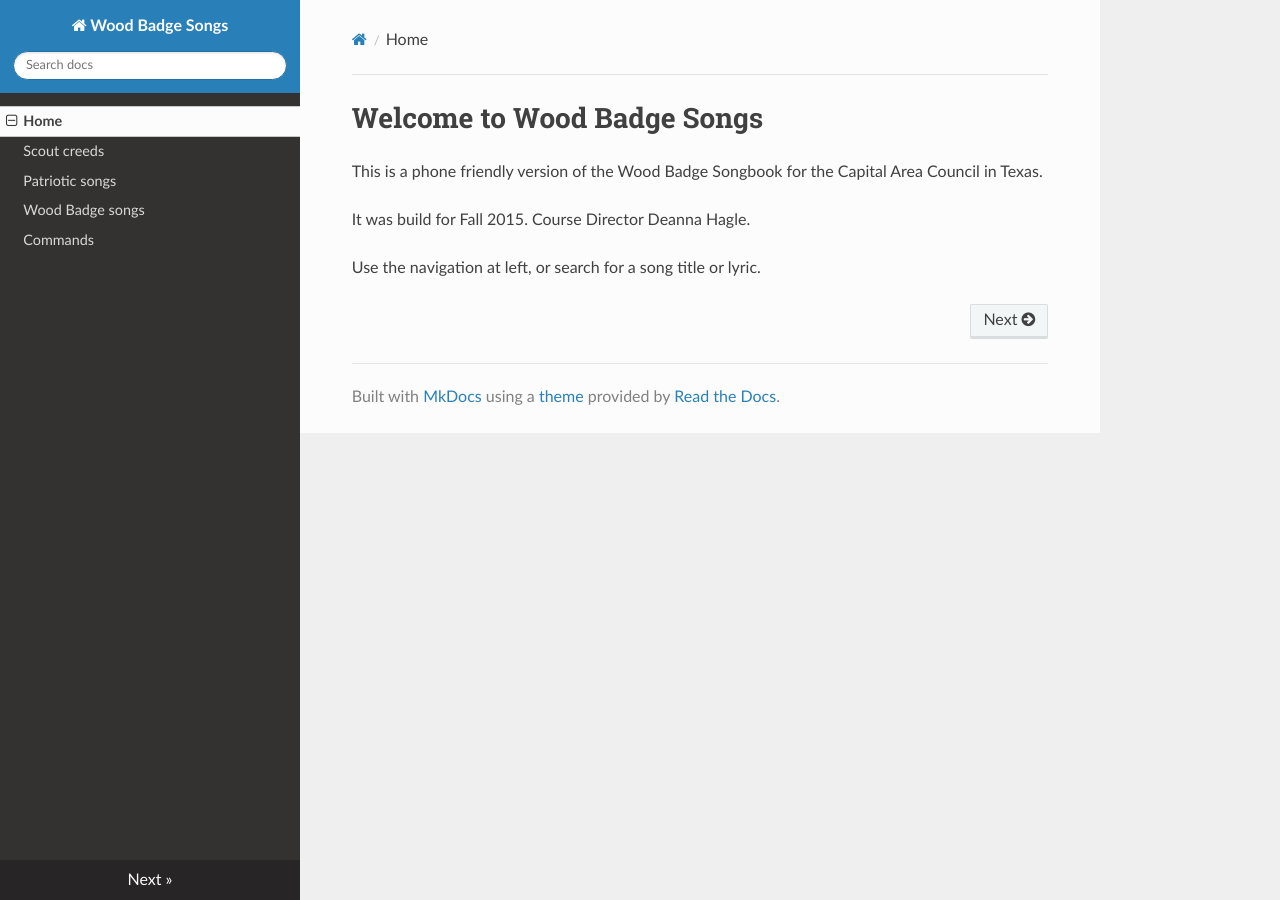
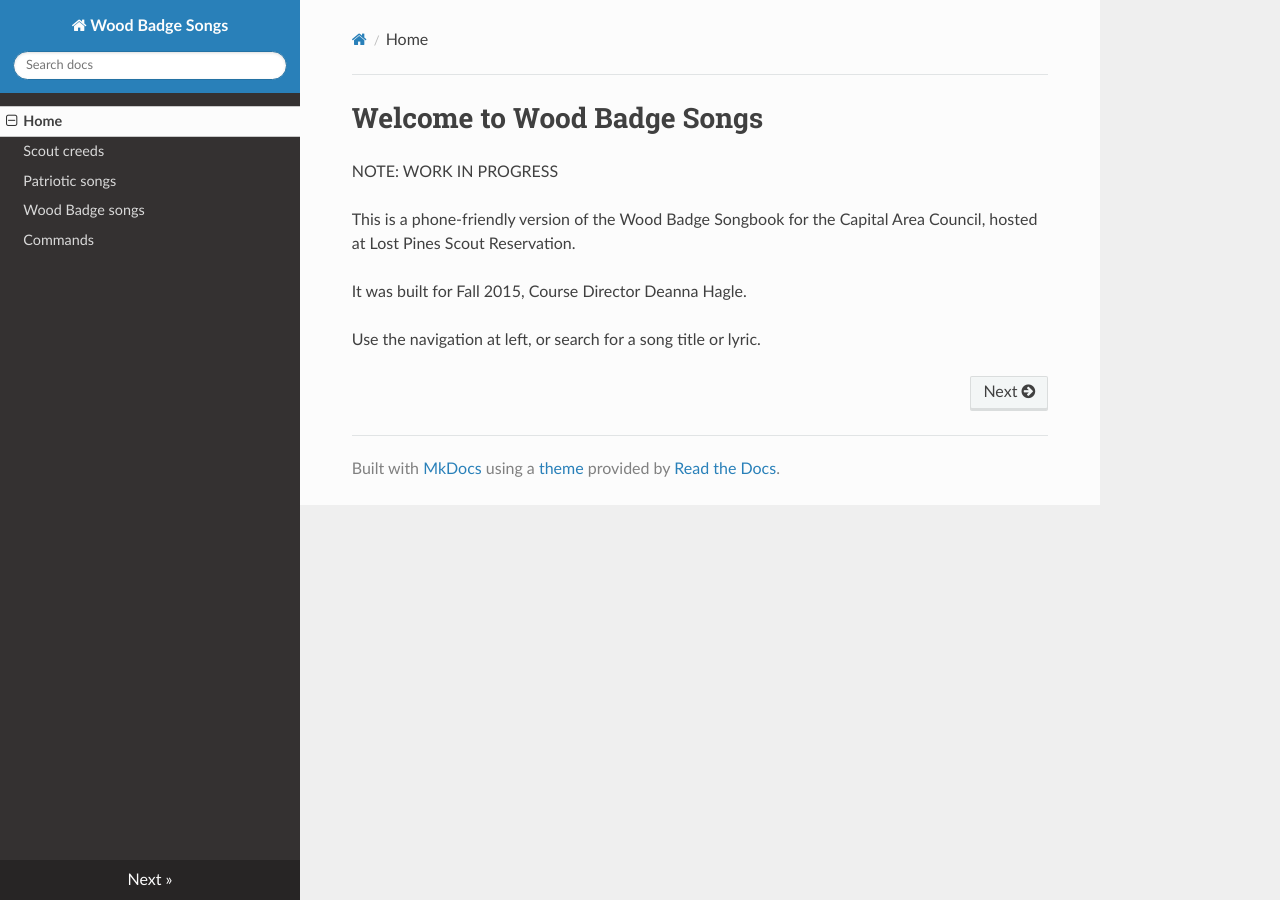
Before and after one commit to critmcdonald/wbsongs, an MkDocs documentation site: the page built from docs/index.md, in a window 1280 px wide. Built offline with MkDocs 1.6.1, drawn with Linux system fonts in a browser that asks for light colours; nearby versions of some CDN libraries; old or Windows-style settings are respelled for this version of MkDocs.

Commit message:
index updates

```diff
--- a/docs/index.md
+++ b/docs/index.md
@@ -1,7 +1,9 @@
 # Welcome to Wood Badge Songs
 
-This is a phone friendly version of the Wood Badge Songbook for the Capital Area Council in Texas.
+NOTE: WORK IN PROGRESS
 
-It was build for Fall 2015. Course Director Deanna Hagle.
+This is a phone-friendly version of the Wood Badge Songbook for the Capital Area Council, hosted at Lost Pines Scout Reservation.
+
+It was built for Fall 2015,  Course Director Deanna Hagle.
 
 Use the navigation at left, or search for a song title or lyric.
```
